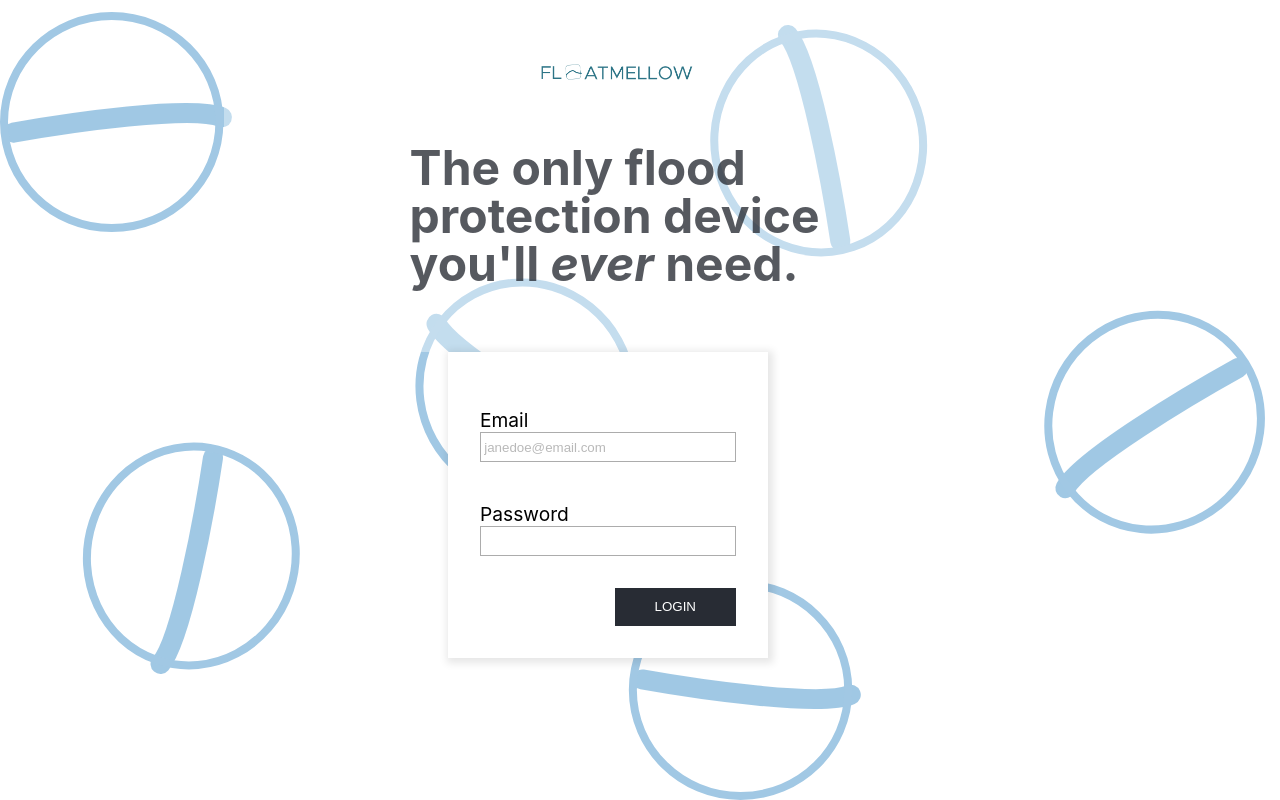
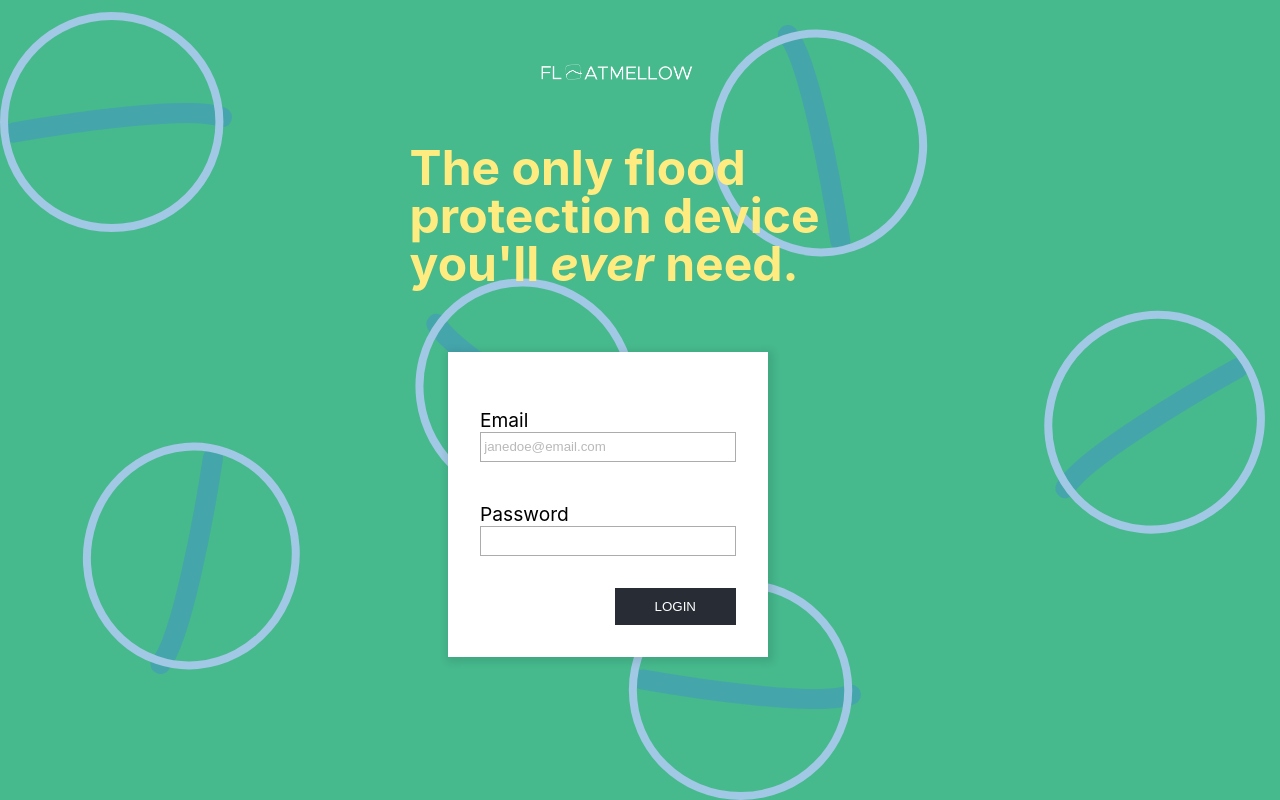
Before and after one commit to CSumm/dashboard-app, a React (Create React App) app: page /login in a window 1280 px wide. Built offline with nearby package versions, Linux system fonts and the light colour scheme; no server answers.

Commit message:
Fix colors for login page

```diff
--- a/src/Pages/Login.css
+++ b/src/Pages/Login.css
@@ -33,6 +33,7 @@ button[type="submit"]{
     display: flex;
     flex-direction: column;
     background-image: url("../floatmellow_background.svg");
+    background-color: rgb(70, 185, 141);
     background-repeat: repeat;
     background-size: cover;
   }
@@ -43,7 +44,6 @@ button[type="submit"]{
     align-items: center;
     width: fit-content;
     justify-content: flex-end;
-    background-color: rgba(255, 255, 255, 0.37);
     padding: 2rem;
   }
 
@@ -51,7 +51,7 @@ button[type="submit"]{
     width: 100%;
     font-size: 2.3rem;
     line-height: 2.5rem;
-    color: hsla(220, 13%, 18%, 0.788);
+    color: rgb(255, 236, 129);
     padding: 2rem;
   }
 
@@ -93,8 +93,8 @@ button[type="submit"]{
       flex-direction: column;
       align-items: center;
       width: fit-content;
+      background-color: transparent;
       justify-content: flex-end;
-      background-color: rgba(255, 255, 255, 0.37);
     }
 
     .login-header {
@@ -102,7 +102,6 @@ button[type="submit"]{
       max-width: 800px;
       font-size: 3rem;
       line-height: 3rem;
-      color: #282c34c9;
       padding: 2rem;
       justify-self: center;
     }
--- a/src/Pages/Login.js
+++ b/src/Pages/Login.js
@@ -1,7 +1,7 @@
 
 import { useState, useEffect } from "react";
 import { useHistory } from "react-router-dom";
-import logo from '../floatmellow-logo.png';
+import logo from '../floatmellow-logo-alt2.png';
 import './Login.css';
 
 export default function Login({setNavBarHidden}) {
```
Also changed, not shown: src/floatmellow-logo-alt2.png (added).
